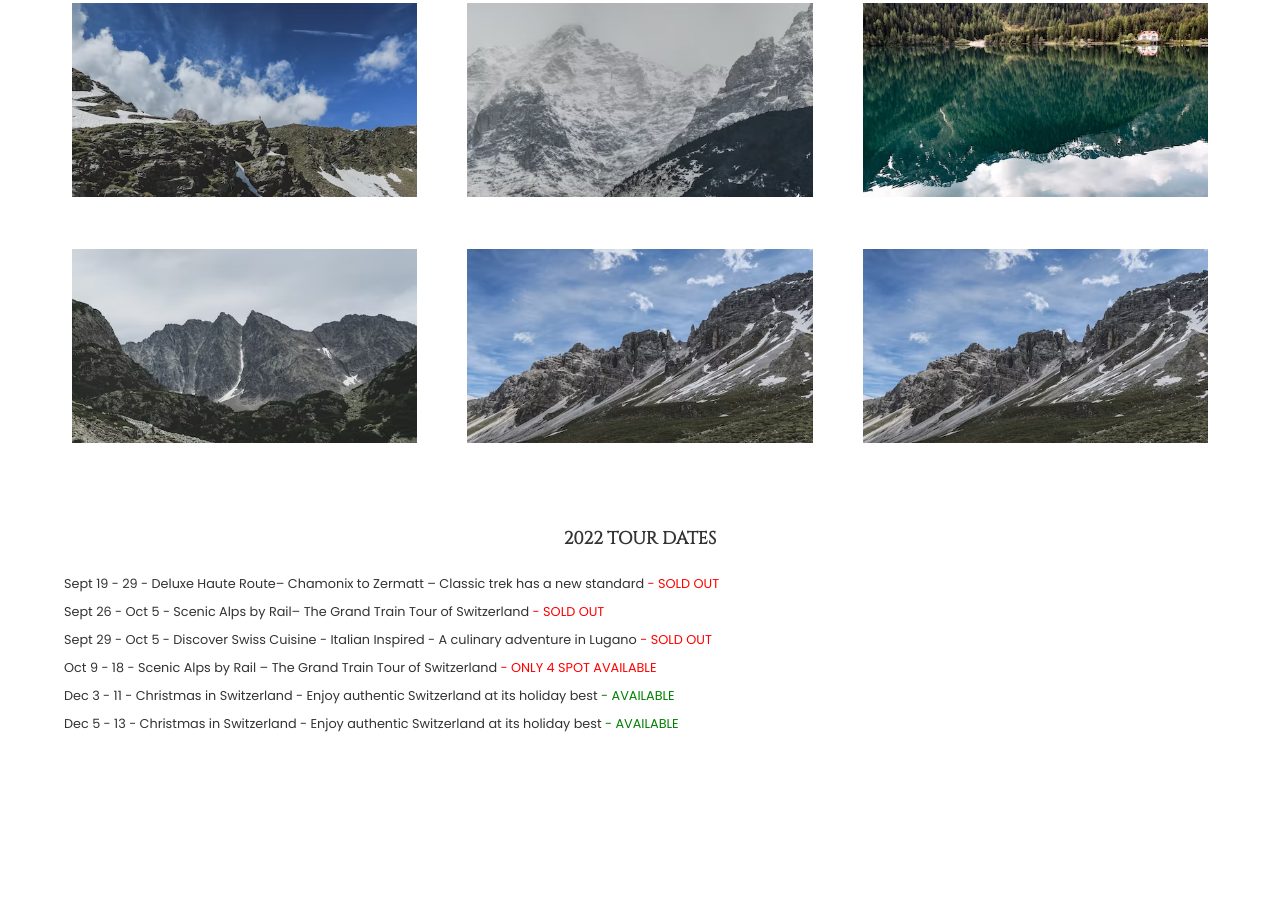
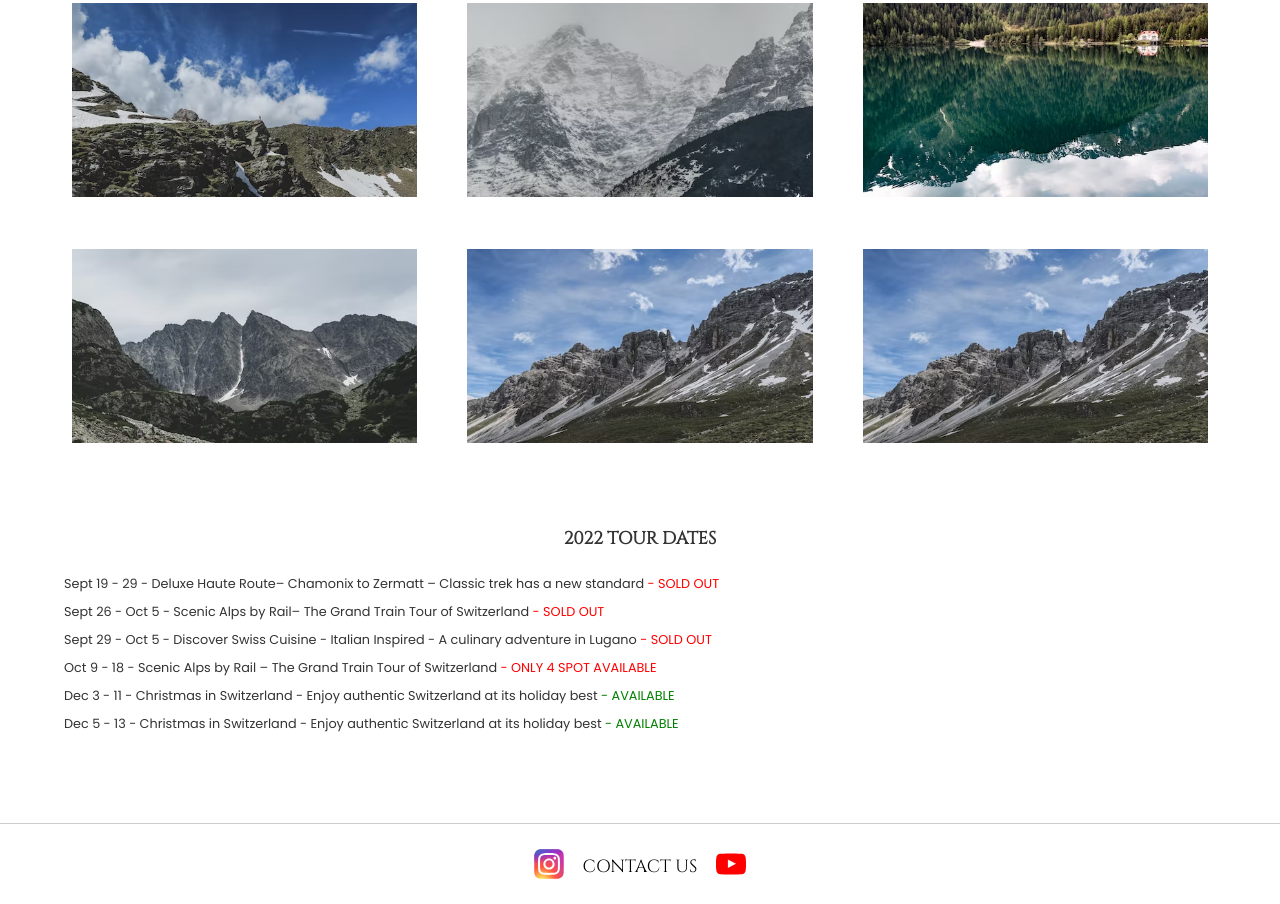
Before and after one commit to WebDevManuel/lev3_3-alps, a plain HTML site: page index.html in a window 1280 px wide. Shown: the part 754-1658 px from the top of the page. Before the commit the page ends 1497 px from the top, so only its background shows below. Drawn offline with Linux system fonts and the light colour scheme.

Commit message:
✨ Add footer

```diff
--- a/assets/css/style.css
+++ b/assets/css/style.css
@@ -28,9 +28,6 @@ color: #333;
 /* ######################################
                 HEADER
 #######################################*/
-body {
-    /* width:1090px; */
-}
 
 header h1 {
     padding: 10px 5%;
@@ -69,7 +66,8 @@ main {
 }
 
 main h1,
-main p {
+main p,
+footer p {
     color: #333;
 }
 
@@ -122,3 +120,24 @@ main article p span.available {
 /* ######################################
                 FOOTER
 #######################################*/
+
+footer {
+    border-top: 1px solid #ccc;
+    margin-top: 10vh;
+    text-align: center;
+    padding: 25px 0;
+}
+
+footer h2 {
+    font-family: cinzel;
+    font-weight: lighter;
+    font-size: 1.1em;
+    text-transform: uppercase;
+    display: inline;
+}
+
+footer img {
+    width: 30px;
+    padding: 0 15px;
+    vertical-align: bottom;
+}
--- a/index.html
+++ b/index.html
@@ -40,26 +40,24 @@
         <article>
             <h1>2022 Tour dates</h1>
             <p class="align_left">Sept 19 - 29 - Deluxe Haute Route– Chamonix to Zermatt – Classic trek has a new
-                standard <span class="sold_out">- SOLD OUT</span>
-            </p>
+                standard <span class="sold_out">- SOLD OUT</span></p>
             <p class="align_left">Sept 26 - Oct 5 - Scenic Alps by Rail– The Grand Train Tour of Switzerland <span
-                    class="sold_out">- SOLD OUT</span>
-            </p>
+                    class="sold_out">- SOLD OUT</span></p>
             <p class="align_left">Sept 29 - Oct 5 - Discover Swiss Cuisine - Italian Inspired - A culinary adventure in
-                Lugano <span class="sold_out">- SOLD OUT</span>
-            </p>
+                Lugano <span class="sold_out">- SOLD OUT</span></p>
             <p class="align_left">Oct 9 - 18 - Scenic Alps by Rail – The Grand Train Tour of Switzerland <span
-                    class="sold_out">- ONLY 4 SPOT AVAILABLE</span>
-            </p>
+                    class="sold_out">- ONLY 4 SPOT AVAILABLE</span></p>
             <p class="align_left">Dec 3 - 11 - Christmas in Switzerland - Enjoy authentic Switzerland at its holiday
-                best <span class="available">- AVAILABLE</span>
-            </p>
+                best <span class="available">- AVAILABLE</span></p>
             <p class="align_left">Dec 5 - 13 - Christmas in Switzerland - Enjoy authentic Switzerland at its holiday
-                best <span class="available">- AVAILABLE</span>
-            </p>
+                best <span class="available">- AVAILABLE</span></p>
         </article>
     </main>
-
+    <footer>
+        <a href="#"><img src="./assets/img/Insta_logo.svg" alt="Insta_logo"></a>
+        <h2>Contact Us</h2>
+        <a href="#"><img src="./assets/img/yt-logo.svg" alt="youtube-logo"></a>
+    </footer>
 </body>
 
 </html>
```
Also changed, not shown: assets/img/Insta_logo.svg (added), assets/img/yt-logo.svg (added).
